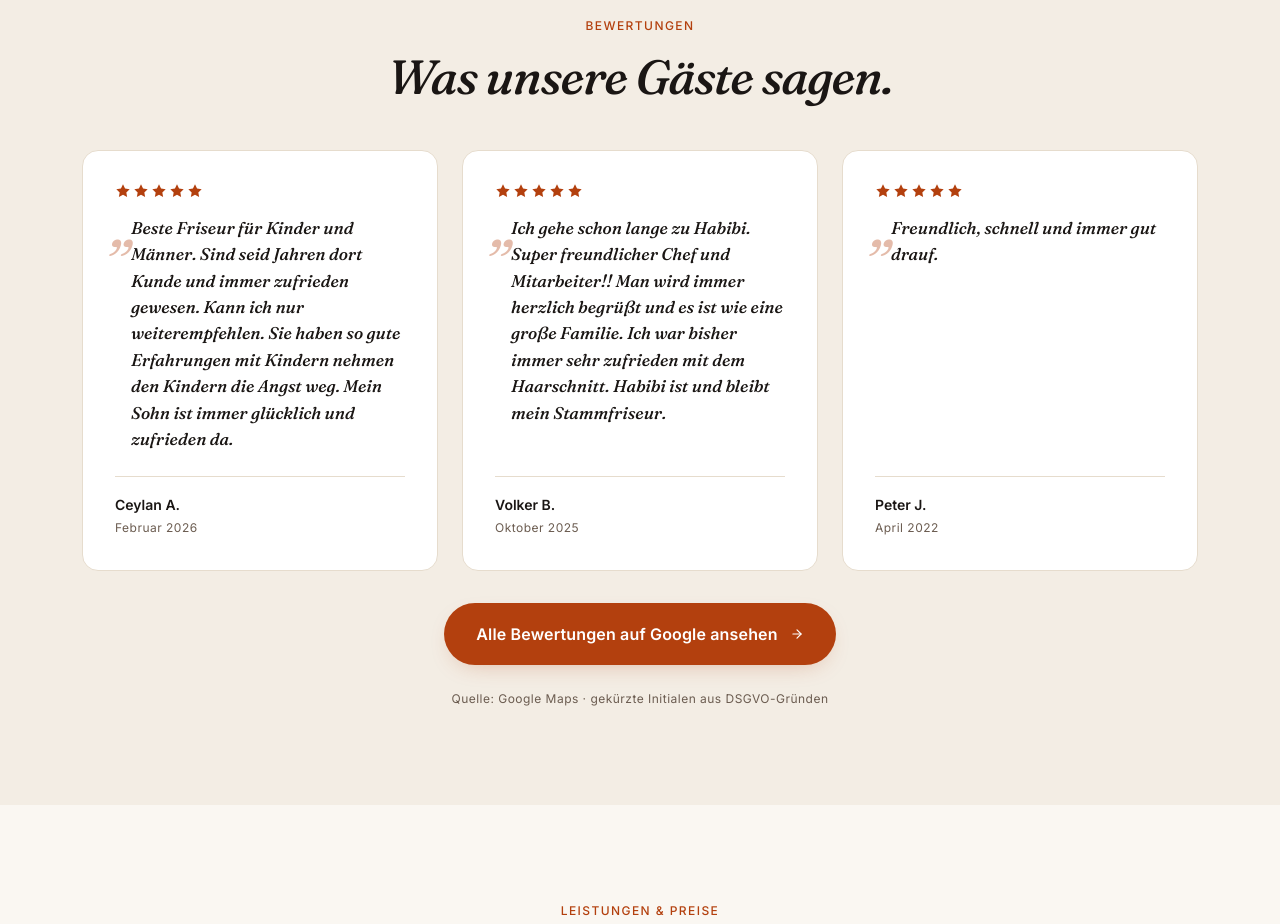
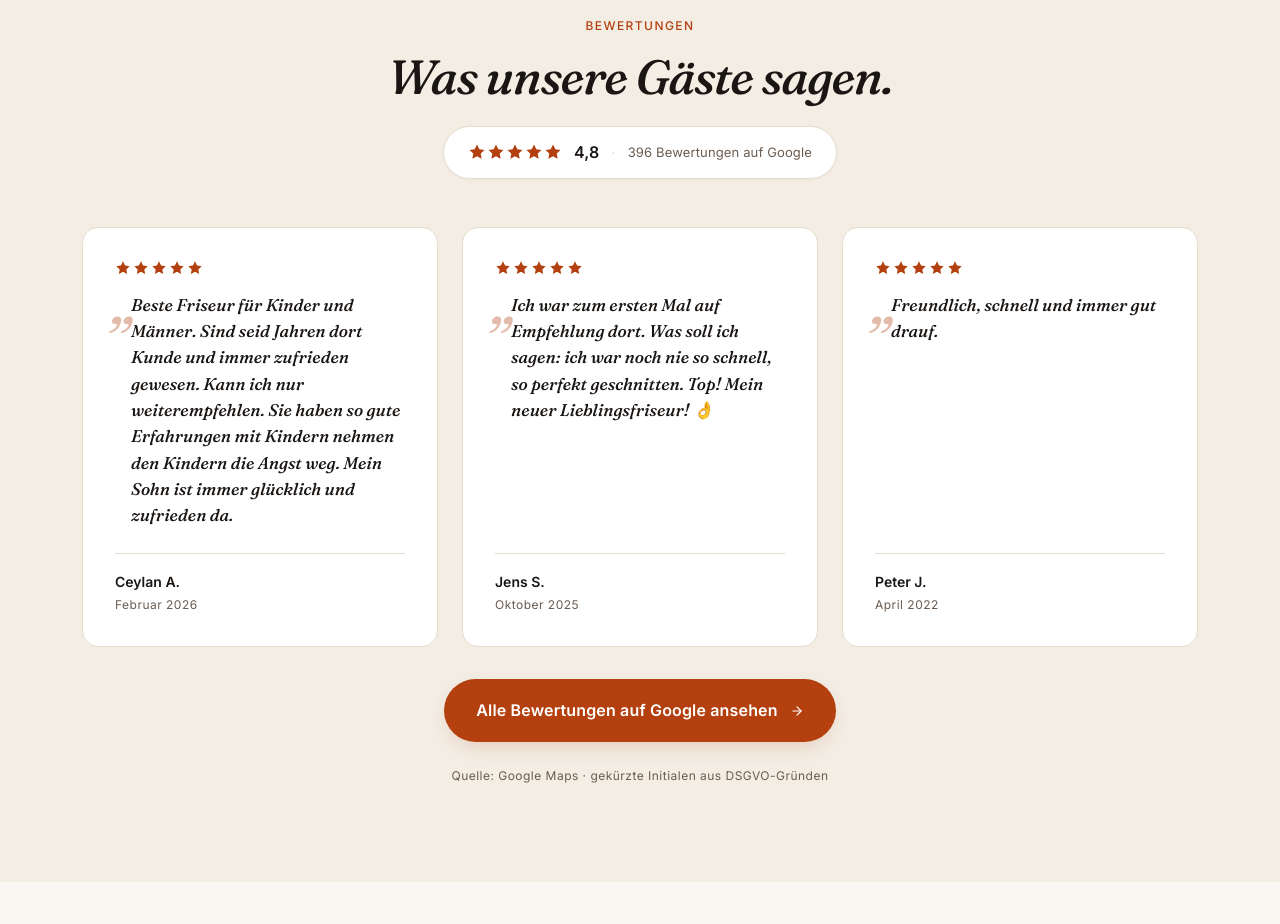
Before and after one commit to powerpeejay/habibi, a website: page index.html in a window 1280 px wide. Shown: the part 2580-3504 px from the top of the page. Drawn offline with Linux system fonts and the light colour scheme.

Commit message:
Reviews: Volker B. → Jens S. + aggregateRating 4.8 / 396
Volker B.-Card durch Jens S. (Oktober 2025) ersetzt:
- 'Ich war zum ersten Mal auf Empfehlung dort. Was soll ich sagen: ich war noch
  nie so schnell, so perfekt geschnitten. Top! Mein neuer Lieblingsfriseur! 👌'
- HTML-Quote: 1:1 mit 👌-Emoji erhalten (User-Content im Quote, kein UI-Icon)
- JSON-LD reviewBody: ohne Emoji (Schema.org-best-practice für Plaintext-Snippets)

aggregateRating in HairSalon JSON-LD:
- ratingValue 4.8 / bestRating 5 / worstRating 1 / reviewCount 396
- Ermöglicht Google Rich-Result-Sterne in der Search-Snippet

Aggregate-Rating-Pill sichtbar in der Section unter H2:
- 5 Saffron-Stars + 4,8 Bold + '396 Bewertungen auf Google'
- Weißer Pill auf section-alt mit Hairline-Border, dezenter Shadow
- Trust-Signal direkt im Sichtbereich, ohne externe Requests

Lighthouse: A11y 100, SEO 100, Best-Practices 100.

```diff
--- a/css/main.css
+++ b/css/main.css
@@ -604,6 +604,44 @@ p {
 .section-bewertungen .eyebrow,
 .section-bewertungen .section-h2 { text-align: center; margin-inline: auto; }
 
+.aggregate-rating {
+  display: flex;
+  align-items: center;
+  justify-content: center;
+  flex-wrap: wrap;
+  gap: var(--space-3);
+  width: max-content;
+  max-width: 100%;
+  margin: 0 auto;
+  padding: var(--space-3) var(--space-6);
+  background: var(--color-surface-light);
+  border: 1px solid var(--color-border-light);
+  border-radius: var(--radius-pill);
+  font-family: var(--font-body);
+  font-size: 14px;
+  color: var(--color-text-light);
+  letter-spacing: 0.01em;
+  box-shadow: 0 1px 3px rgba(26, 22, 20, 0.04);
+}
+.aggregate-stars {
+  display: inline-flex;
+  gap: 1px;
+  color: var(--color-accent-deep);
+}
+.aggregate-value {
+  font-weight: 600;
+  font-size: 16px;
+  color: var(--color-text-light);
+}
+.aggregate-divider {
+  color: var(--color-border-light);
+  font-weight: 400;
+}
+.aggregate-count {
+  color: var(--color-text-muted-light);
+  font-size: 13px;
+}
+
 .review-grid {
   display: grid;
   grid-template-columns: 1fr;
--- a/index.html
+++ b/index.html
@@ -37,6 +37,13 @@
     "priceRange": "€",
     "currenciesAccepted": "EUR",
     "paymentAccepted": "Cash, Credit Card",
+    "aggregateRating": {
+      "@type": "AggregateRating",
+      "ratingValue": "4.8",
+      "reviewCount": "396",
+      "bestRating": "5",
+      "worstRating": "1"
+    },
     "sameAs": [
       "https://www.facebook.com/pages/New-Look-By-Habibi/123275751094343"
     ],
@@ -51,9 +58,9 @@
       },
       {
         "@type": "Review",
-        "author": {"@type": "Person", "name": "Volker B."},
+        "author": {"@type": "Person", "name": "Jens S."},
         "datePublished": "2025-10-01",
-        "reviewBody": "Ich gehe schon lange zu Habibi. Super freundlicher Chef und Mitarbeiter!! Man wird immer herzlich begrüßt und es ist wie eine große Familie. Ich war bisher immer sehr zufrieden mit dem Haarschnitt. Habibi ist und bleibt mein Stammfriseur.",
+        "reviewBody": "Ich war zum ersten Mal auf Empfehlung dort. Was soll ich sagen: ich war noch nie so schnell, so perfekt geschnitten. Top! Mein neuer Lieblingsfriseur!",
         "reviewRating": {"@type": "Rating", "ratingValue": "5", "bestRating": "5"},
         "publisher": {"@type": "Organization", "name": "Google"}
       },
@@ -230,6 +237,18 @@
       <div class="container">
         <p class="eyebrow">Bewertungen</p>
         <h2 id="bewertungen-h2" class="section-h2">Was unsere Gäste sagen.</h2>
+        <p class="aggregate-rating" aria-label="Durchschnittliche Bewertung: 4,8 von 5 Sternen aus 396 Bewertungen auf Google">
+          <span class="aggregate-stars" aria-hidden="true">
+            <svg width="18" height="18" viewBox="0 0 24 24" fill="currentColor"><polygon points="12 2 15.09 8.26 22 9.27 17 14.14 18.18 21.02 12 17.77 5.82 21.02 7 14.14 2 9.27 8.91 8.26"/></svg>
+            <svg width="18" height="18" viewBox="0 0 24 24" fill="currentColor"><polygon points="12 2 15.09 8.26 22 9.27 17 14.14 18.18 21.02 12 17.77 5.82 21.02 7 14.14 2 9.27 8.91 8.26"/></svg>
+            <svg width="18" height="18" viewBox="0 0 24 24" fill="currentColor"><polygon points="12 2 15.09 8.26 22 9.27 17 14.14 18.18 21.02 12 17.77 5.82 21.02 7 14.14 2 9.27 8.91 8.26"/></svg>
+            <svg width="18" height="18" viewBox="0 0 24 24" fill="currentColor"><polygon points="12 2 15.09 8.26 22 9.27 17 14.14 18.18 21.02 12 17.77 5.82 21.02 7 14.14 2 9.27 8.91 8.26"/></svg>
+            <svg width="18" height="18" viewBox="0 0 24 24" fill="currentColor"><polygon points="12 2 15.09 8.26 22 9.27 17 14.14 18.18 21.02 12 17.77 5.82 21.02 7 14.14 2 9.27 8.91 8.26"/></svg>
+          </span>
+          <strong class="aggregate-value">4,8</strong>
+          <span class="aggregate-divider" aria-hidden="true">·</span>
+          <span class="aggregate-count">396 Bewertungen auf Google</span>
+        </p>
         <ul class="review-grid" role="list">
           <li class="review-card">
             <div class="review-stars" role="img" aria-label="Bewertung: 5 von 5 Sternen">
@@ -253,9 +272,9 @@
               <svg width="16" height="16" viewBox="0 0 24 24" fill="currentColor" aria-hidden="true"><polygon points="12 2 15.09 8.26 22 9.27 17 14.14 18.18 21.02 12 17.77 5.82 21.02 7 14.14 2 9.27 8.91 8.26"/></svg>
               <svg width="16" height="16" viewBox="0 0 24 24" fill="currentColor" aria-hidden="true"><polygon points="12 2 15.09 8.26 22 9.27 17 14.14 18.18 21.02 12 17.77 5.82 21.02 7 14.14 2 9.27 8.91 8.26"/></svg>
             </div>
-            <blockquote class="review-quote">Ich gehe schon lange zu Habibi. Super freundlicher Chef und Mitarbeiter!! Man wird immer herzlich begrüßt und es ist wie eine große Familie. Ich war bisher immer sehr zufrieden mit dem Haarschnitt. Habibi ist und bleibt mein Stammfriseur.</blockquote>
+            <blockquote class="review-quote">Ich war zum ersten Mal auf Empfehlung dort. Was soll ich sagen: ich war noch nie so schnell, so perfekt geschnitten. Top! Mein neuer Lieblingsfriseur! 👌</blockquote>
             <footer class="review-meta">
-              <cite class="review-author">Volker B.</cite>
+              <cite class="review-author">Jens S.</cite>
               <span class="review-date">Oktober 2025</span>
             </footer>
           </li>
```
